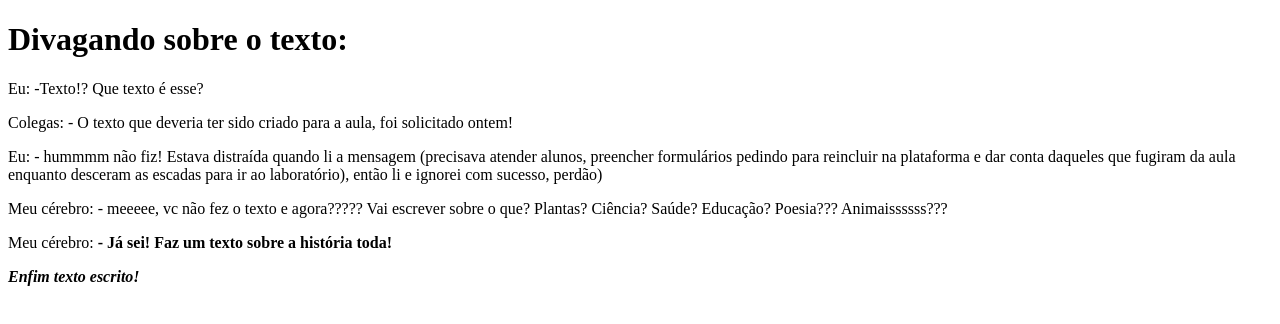
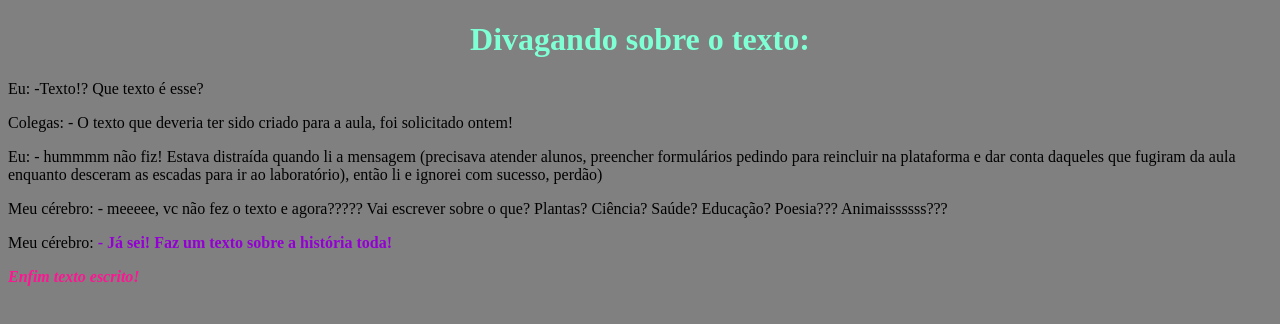
Before and after one commit to LiziBugalski/GEProgramacaoEMTurmaF, a plain HTML site: page index.html in a window 1280 px wide. Drawn offline with Linux system fonts and the light colour scheme; a script that the page names is missing.

Commit message:
Add files via upload

```diff
--- a/index.html
+++ b/index.html
@@ -3,9 +3,9 @@
 <head>
     <meta charset='utf-8'>
     <meta http-equiv='X-UA-Compatible' content='IE=edge'>
-    <title>Page Title</title>
+    <title>Formadores em ação - Turma F </title>
     <meta name='viewport' content='width=device-width, initial-scale=1'>
-    <link rel='stylesheet' type='text/css' media='screen' href='main.css'>
+    <link rel='stylesheet' type='text/css' media='screen' href='style.css'>
     <script src='main.js'></script>
 </head>
 <body>
--- /dev/null
+++ b/style.css
@@ -0,0 +1,13 @@
+body {background-color: grey;}
+
+h1 {
+    color: aquamarine;
+    text-align: center;
+}
+
+b{
+    color: darkviolet;
+    font-size: 40 px;
+}
+
+i{ color: deeppink;}
```
